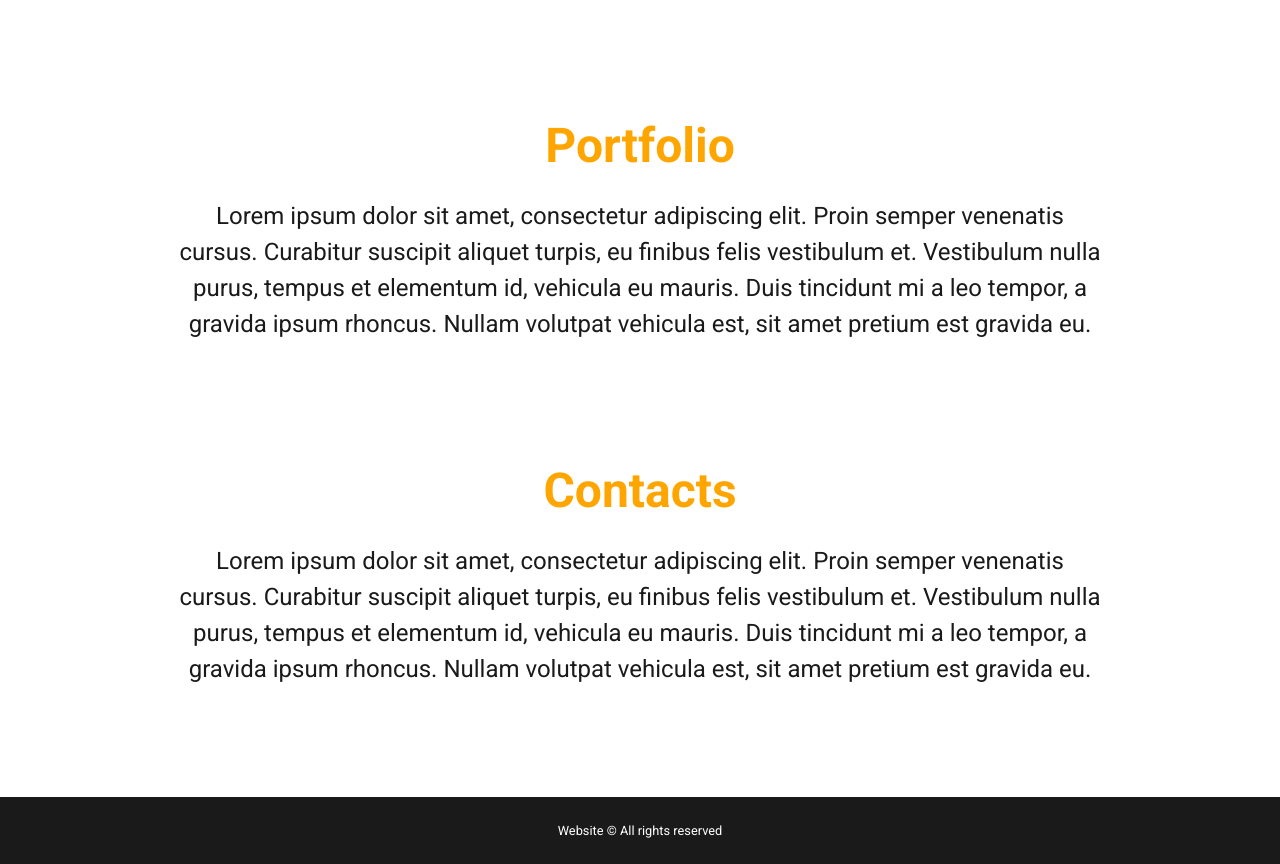
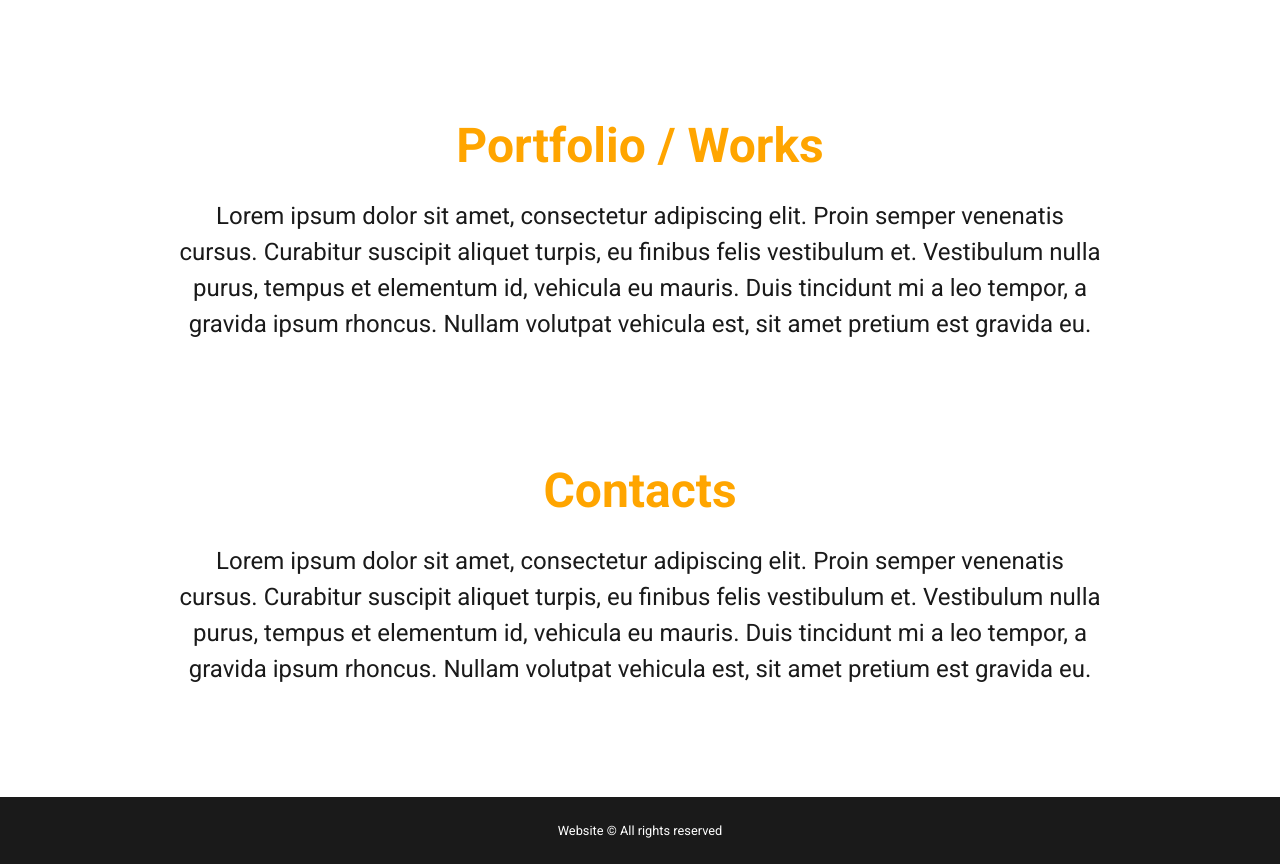
Before and after one commit to glinky/etic, a plain HTML site: page index.html in a window 1280 px wide. Shown: the part 1076-1940 px from the top of the page. Drawn offline with Linux system fonts and the light colour scheme.

Commit message:
change title

```diff
--- a/index.html
+++ b/index.html
@@ -54,7 +54,7 @@
         <section class="home-section text-center">
             <header>
                 <h2>
-                    Portfolio
+                    Portfolio / Works
                 </h2>
                 <p>
                     Lorem ipsum dolor sit amet, consectetur adipiscing elit. Proin semper venenatis cursus. Curabitur suscipit aliquet turpis, eu finibus felis vestibulum et. Vestibulum nulla purus, tempus et elementum id, vehicula eu mauris. Duis tincidunt mi a leo tempor, a gravida ipsum rhoncus. Nullam volutpat vehicula est, sit amet pretium est gravida eu.
```
